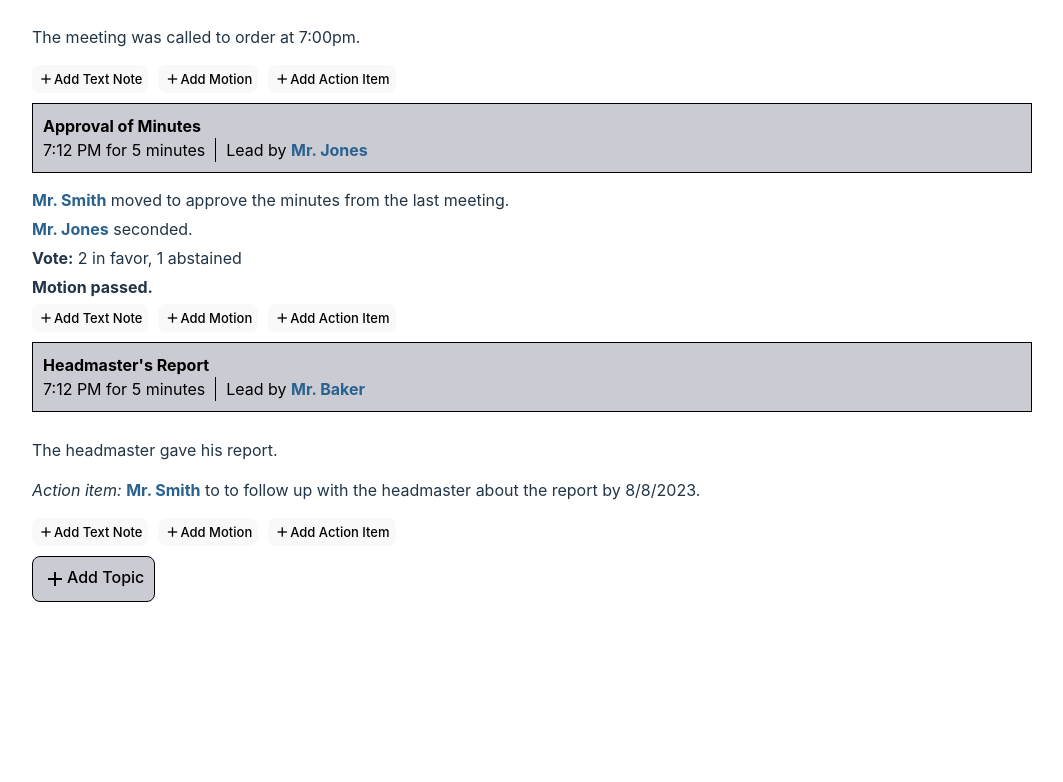
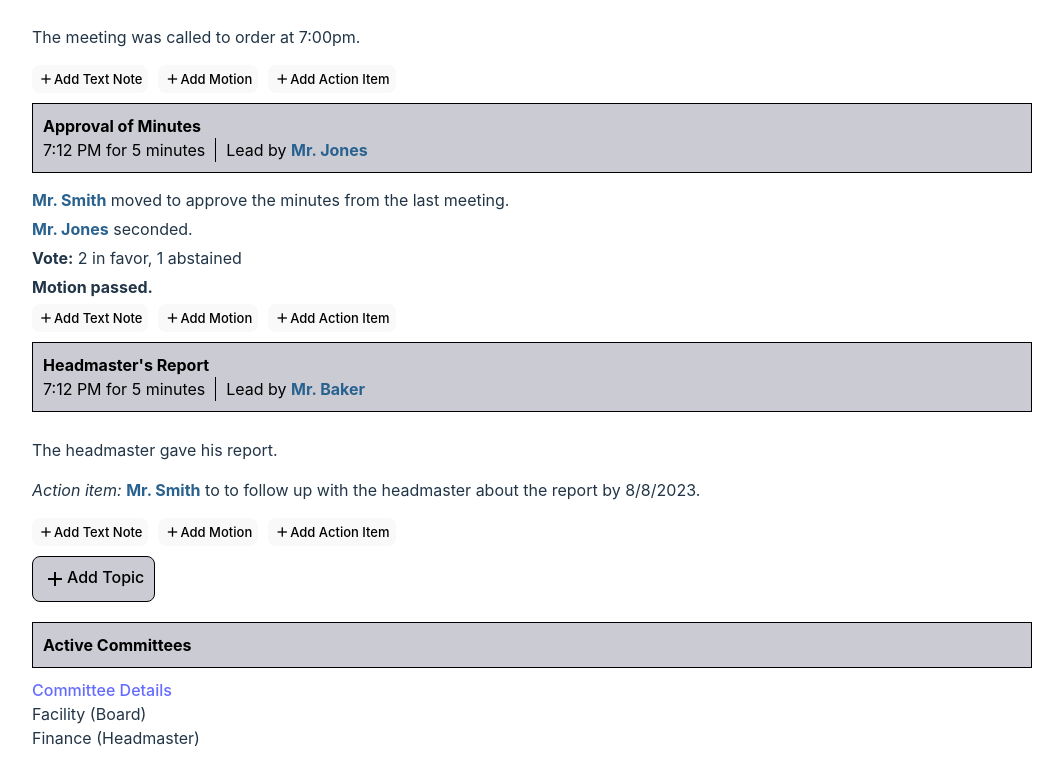
Before and after one commit to butaud/minutes-taker, a React (Vite) app: page / in a window 1280 px wide. Shown: the part 558-1340 px from the top of the page, without its empty margins (108-1171 px from the left). Before the commit the page ends 1202 px from the top, so only its background shows below. Built offline with nearby package versions, Linux system fonts and the light colour scheme.

Commit message:
added committee section readonly

```diff
--- a/src/ui/SessionEditor.tsx
+++ b/src/ui/SessionEditor.tsx
@@ -10,6 +10,7 @@ import { loadSession, saveSession, saveSessionAsDocx } from "../fs/io";
 import { CallerNode } from "./nodes/caller/CallerNode";
 import { useAsyncReporter } from "./async-reporter-hook";
 import { CalendarNode } from "./nodes/calendar/CalendarNode";
+import { CommitteeSection } from "./nodes/committee/CommitteeSection";
 
 export const SessionEditor: React.FC<{ session: StoredSession }> = ({
   session,
@@ -86,6 +87,10 @@ export const SessionEditor: React.FC<{ session: StoredSession }> = ({
           ))}
           <NewTopicNode miniature={false} />
         </ul>
+        <CommitteeSection
+          committees={session.committees}
+          committeeDocUrl={session.metadata.committeeDocUrl}
+        />
       </div>
     </InsertingContext.Provider>
   );
--- /dev/null
+++ b/src/ui/nodes/committee/CommitteeNode.tsx
@@ -0,0 +1,13 @@
+import { StoredCommittee } from "../../../store/SessionStore";
+
+type CommitteeNodeProps = {
+  committee: StoredCommittee;
+};
+
+export const CommitteeNode: React.FC<CommitteeNodeProps> = ({ committee }) => {
+  return (
+    <li>
+      {committee.name} ({committee.type})
+    </li>
+  );
+};
--- /dev/null
+++ b/src/ui/nodes/committee/CommitteeSection.tsx
@@ -0,0 +1,28 @@
+import { StoredCommittee } from "../../../store/SessionStore";
+import { CommitteeNode } from "./CommitteeNode";
+
+export type CommitteeSectionProps = {
+  committeeDocUrl?: string;
+  committees: readonly StoredCommittee[];
+};
+
+export const CommitteeSection: React.FC<CommitteeSectionProps> = ({
+  committeeDocUrl,
+  committees,
+}) => {
+  return (
+    <>
+      <h3>Active Committees</h3>
+      {committeeDocUrl && (
+        <a href={committeeDocUrl} target="_blank">
+          Committee Details
+        </a>
+      )}
+      <ul>
+        {committees.map((committee) => (
+          <CommitteeNode committee={committee} key={committee.id} />
+        ))}
+      </ul>
+    </>
+  );
+};
```
